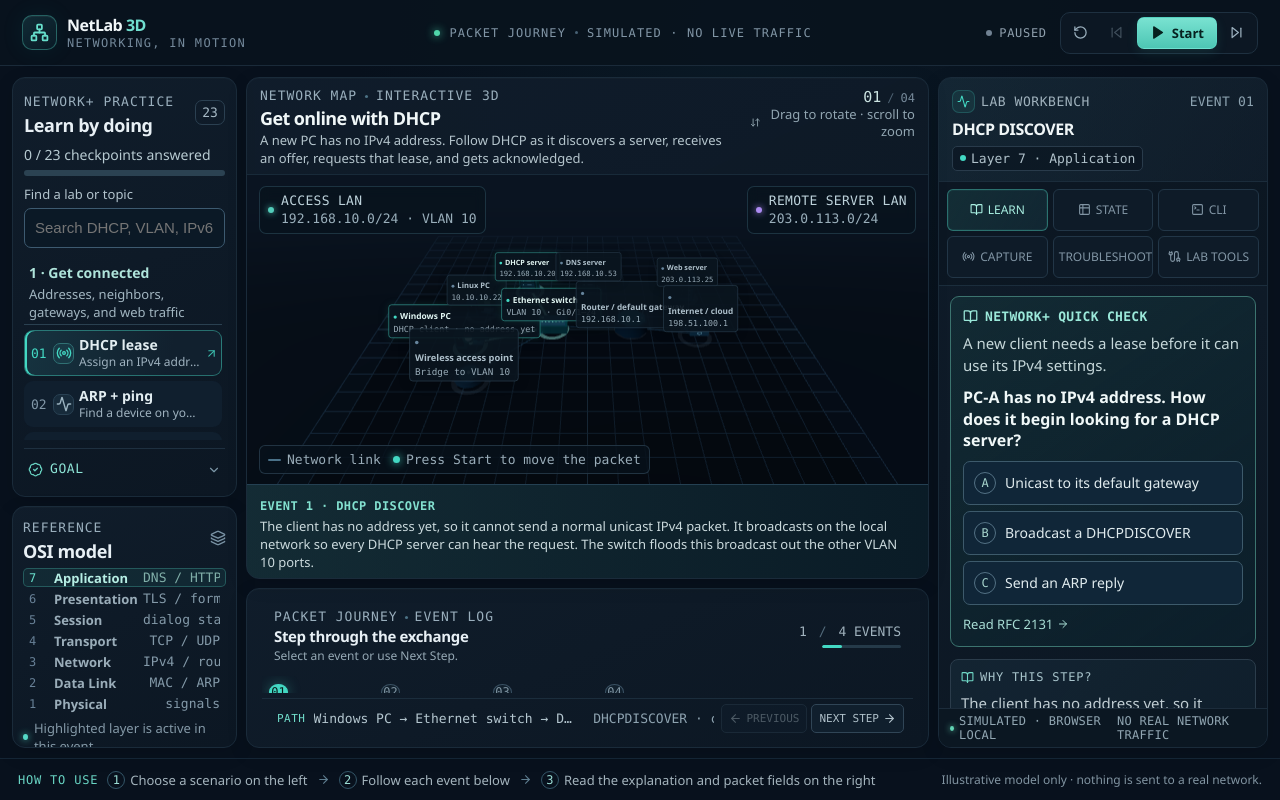
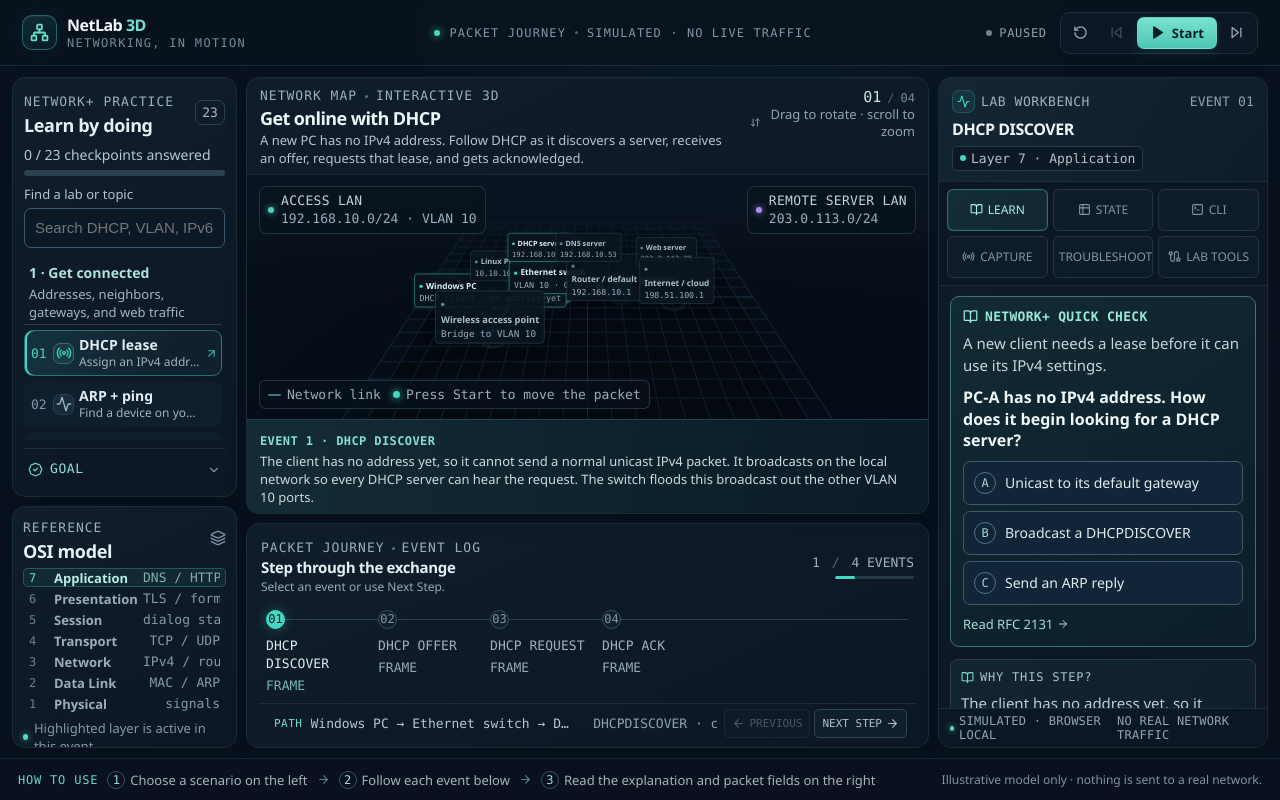
Before and after one commit to 10th-Dimension/netlab-3d, a React (Vite) app: page / in a window 1280 px wide. Built offline with nearby package versions, Linux system fonts and the light colour scheme.

Commit message:
Fix clipped packet journey timeline

```diff
--- a/src/styles.css
+++ b/src/styles.css
@@ -633,7 +633,7 @@ button:focus-visible { outline: 2px solid #70e5d2; outline-offset: 2px; }
 @media (min-width: 981px) {
   .workspace {
     grid-template-columns: minmax(210px, 225px) minmax(430px, 1fr) minmax(300px, 330px);
-    grid-template-rows: minmax(420px, 1.5fr) 160px;
+    grid-template-rows: minmax(360px, 1.5fr) 225px;
     gap: 9px;
   }
   .sidebar { gap: 9px; grid-template-rows: minmax(330px, 1fr) minmax(210px, 242px); }
@@ -648,9 +648,11 @@ button:focus-visible { outline: 2px solid #70e5d2; outline-offset: 2px; }
   .stage-title-wrap p { font-size: 13px; line-height: 1.35; }
   .stage-explanation { min-height: 70px; max-height: 94px; padding: 8px 13px; }
   .stage-explanation p { margin-top: 3px; font-size: 13px; line-height: 1.38; }
-  .timeline-heading { padding: 8px 12px 5px; }
+  .timeline-panel { padding: 10px 12px 8px; }
+  .timeline-heading { padding: 6px 2px 0; }
   .timeline-heading h2 { font-size: 15px; }
   .timeline-instruction { margin-top: 2px; font-size: 12px; }
+  .event-rail-wrap { min-height: 96px; }
   .timeline-footer { min-height: 40px; padding: 5px 9px; }
   .timeline-route-summary { min-height: 27px; padding: 4px 6px; font-size: 11px; }
   .timeline-next-buttons button { min-height: 29px; padding: 4px 7px; font-size: 11px; }
```
